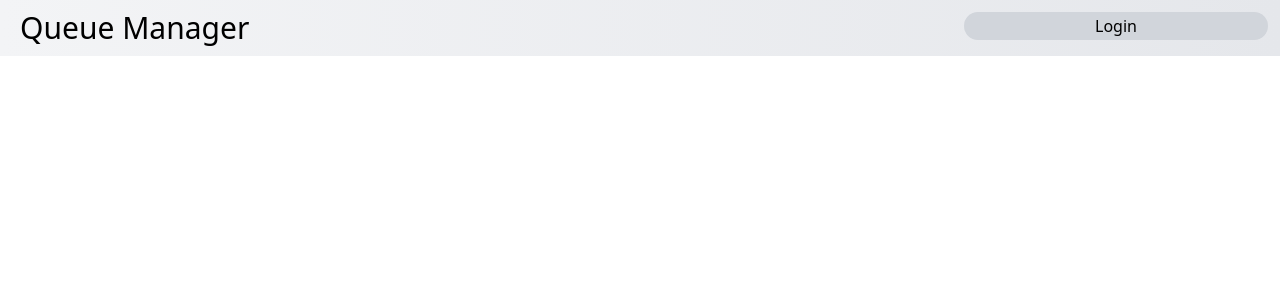
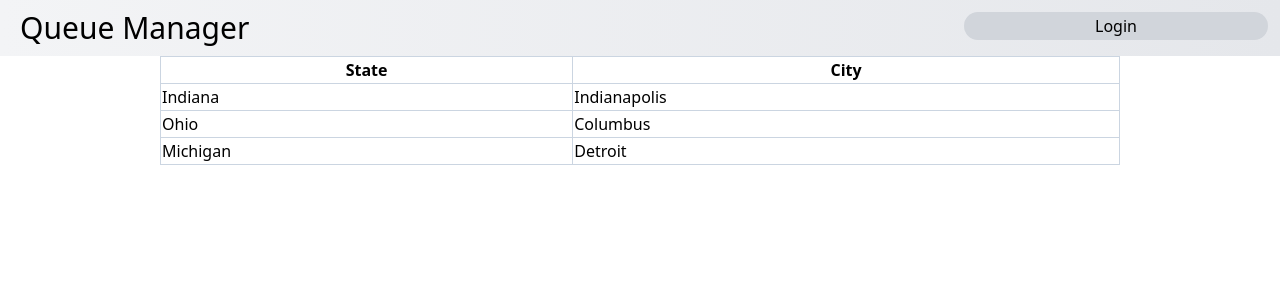
Before and after one commit to Macuco97/queue-manager, a Next.js app: page / in a window 1280 px wide. Shown: the top 300 px of the page. Built offline with nearby package versions, Linux system fonts and the light colour scheme; no server answers.

Commit message:
Table inserted

```diff
--- a/package.json
+++ b/package.json
@@ -16,7 +16,7 @@
     "@mui/styled-engine-sc": "^5.10.1",
     "mongodb": "^4.9.0",
     "next": "12.2.5",
-    "react": "18.2.0",
+    "react": "^18.2.0",
     "react-dom": "18.2.0",
     "styled-components": "^5.3.5"
   },
--- a/pages/index.js
+++ b/pages/index.js
@@ -1,10 +1,21 @@
+import React from 'react'
 import Head from 'next/head'
 import Image from 'next/image'
-import styles from '../styles/Home.module.css'
-import { useState, useEffect } from 'React'
-
+import { useEffect, useState } from 'react'
 
 export default function Home() {
+
+  const [client, setClient] = useState()
+
+ useEffect(() => {
+  const options = {method: 'GET', headers: {'Content-Type': 'application/json'}};
+
+  fetch('http://127.0.0.1:3001/api/database', options)
+    .then(response => response.json())
+    .then(response => setClient(response))
+    .catch(err => console.error(err));
+ },[])
+
   return (
     <>
       <div className = "flex flex-row h-14 bg-gradient-to-r from-gray-100 to-gray-200 ">
@@ -15,9 +26,28 @@ export default function Home() {
             Login
         </button>
       </div>
-      <div className="container mx-auto">
-
-      </div>
+      <table class="border-collapse border border-slate-400 mx-auto w-9/12">
+          <thead>
+            <tr>
+              <th class="border border-slate-300 ...">State</th>
+              <th class="border border-slate-300 ...">City</th>
+            </tr>
+          </thead>
+          <tbody>
+            <tr>
+              <td class="border border-slate-300 ...">Indiana</td>
+              <td class="border border-slate-300 ...">Indianapolis</td>
+            </tr>
+            <tr>
+              <td class="border border-slate-300 ...">Ohio</td>
+              <td class="border border-slate-300 ...">Columbus</td>
+            </tr>
+            <tr>
+              <td class="border border-slate-300 ...">Michigan</td>
+              <td class="border border-slate-300 ...">Detroit</td>
+            </tr>
+          </tbody>
+      </table>
     </>
   )
 }
```
Also changed, not shown: 1 other file (tests, documents, lock files or other folders).
